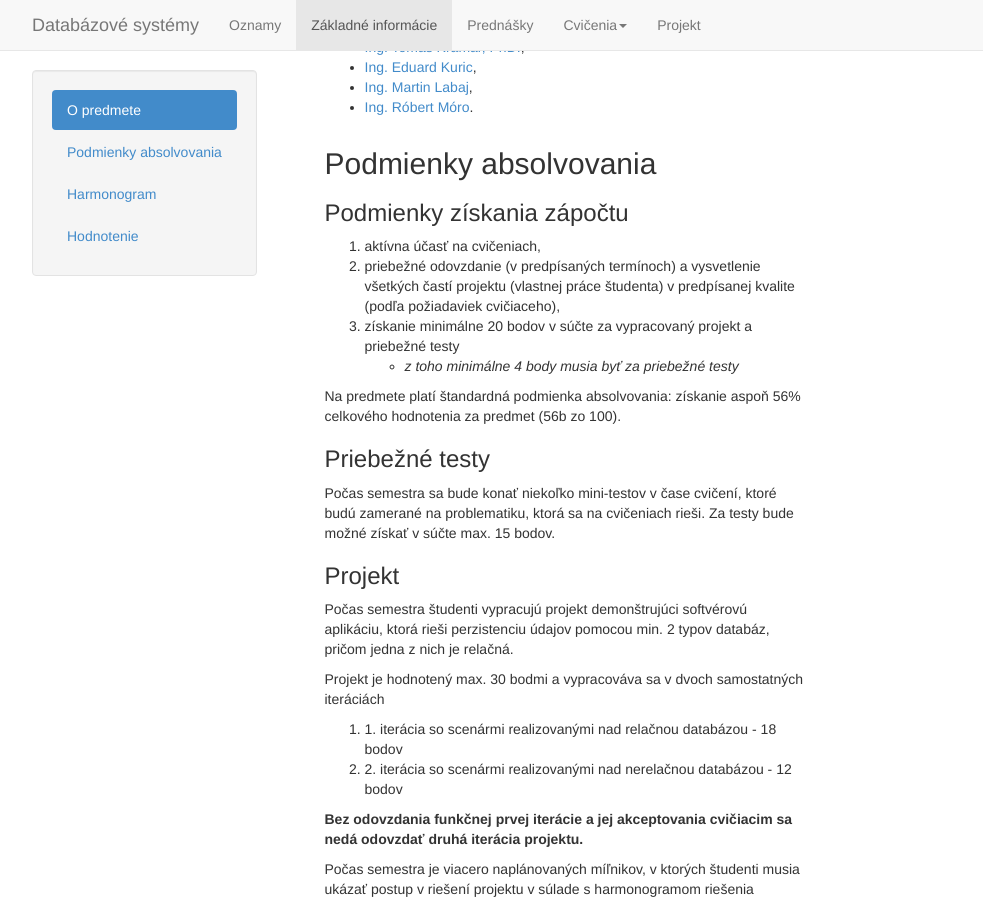
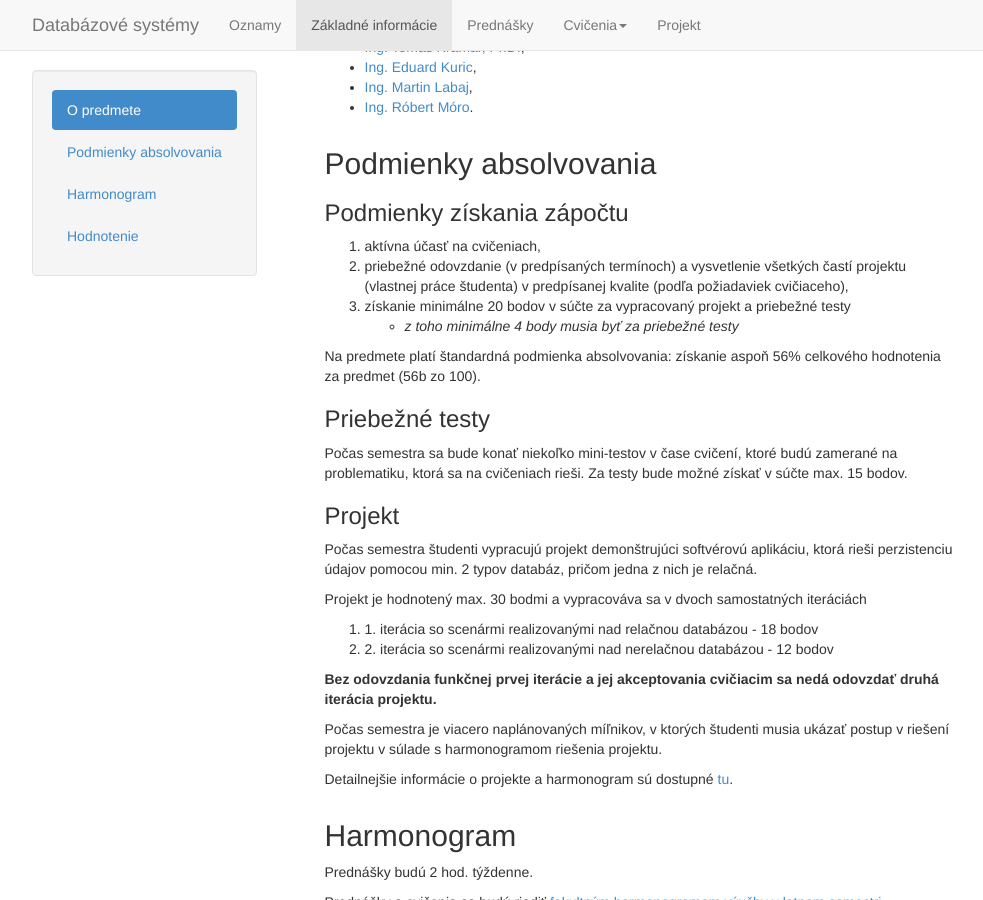
Before and after one commit to masusk/dbs-fiit.github.io, a Jekyll site: the page built from info/index.html, in a window 1280 px wide and 900 px high, scrolled down 366 px. Shown: the whole window, without its empty margins (38-1021 px from the left). Built offline with Jekyll 4.4.1, drawn with Linux system fonts in a browser that asks for light colours; nearby versions of some CDN libraries.

Commit message:
Make text wider.

```diff
--- a/info/index.html
+++ b/info/index.html
@@ -14,7 +14,7 @@
      </div>
      <div class="col-md-9 col-md-offset-0 col-sm-8 col-sm-offset-4">
     	<div id="basic-info" class="row">
-	  <div class="col-md-7">
+	  <div class="col-md-9">
             <h2>O predmete</h2>
             <p>
               <b>Typ štúdia:</b>bakalárske<br/>
@@ -39,7 +39,7 @@
 	  </div>
 	</div> <!-- row -->
       <div class="row" id="conditions">
-	<div class="col-md-7">
+	<div class="col-md-9">
 	    <h2>Podmienky absolvovania</h2>
             <h3>Podmienky získania zápočtu</h3>
             <ol>
@@ -74,7 +74,7 @@
 	</div> <!-- row -->
 
       <div class="row" id="schedule">
-	<div class="col-md-7">
+	<div class="col-md-9">
             <h2>Harmonogram</h2>
             <p>Prednášky budú 2 hod. týždenne.</p>
             <p>Prednášky a cvičenia sa budú riadiť <a href="http://www.fiit.stuba.sk/generate_page.php?page_id=1670#ls" target="_blank">fakultným harmonogramom výučby v letnom semestri.</a></p>
@@ -83,7 +83,7 @@
 	</div> <!-- row -->
 
       <div class="row" id="scoring">
-	<div class="col-md-7">
+	<div class="col-md-9">
 <h2>Hodnotenie</h2>
               <table style="font-size:13px" class="table-condensed">
                 <tr>
```
